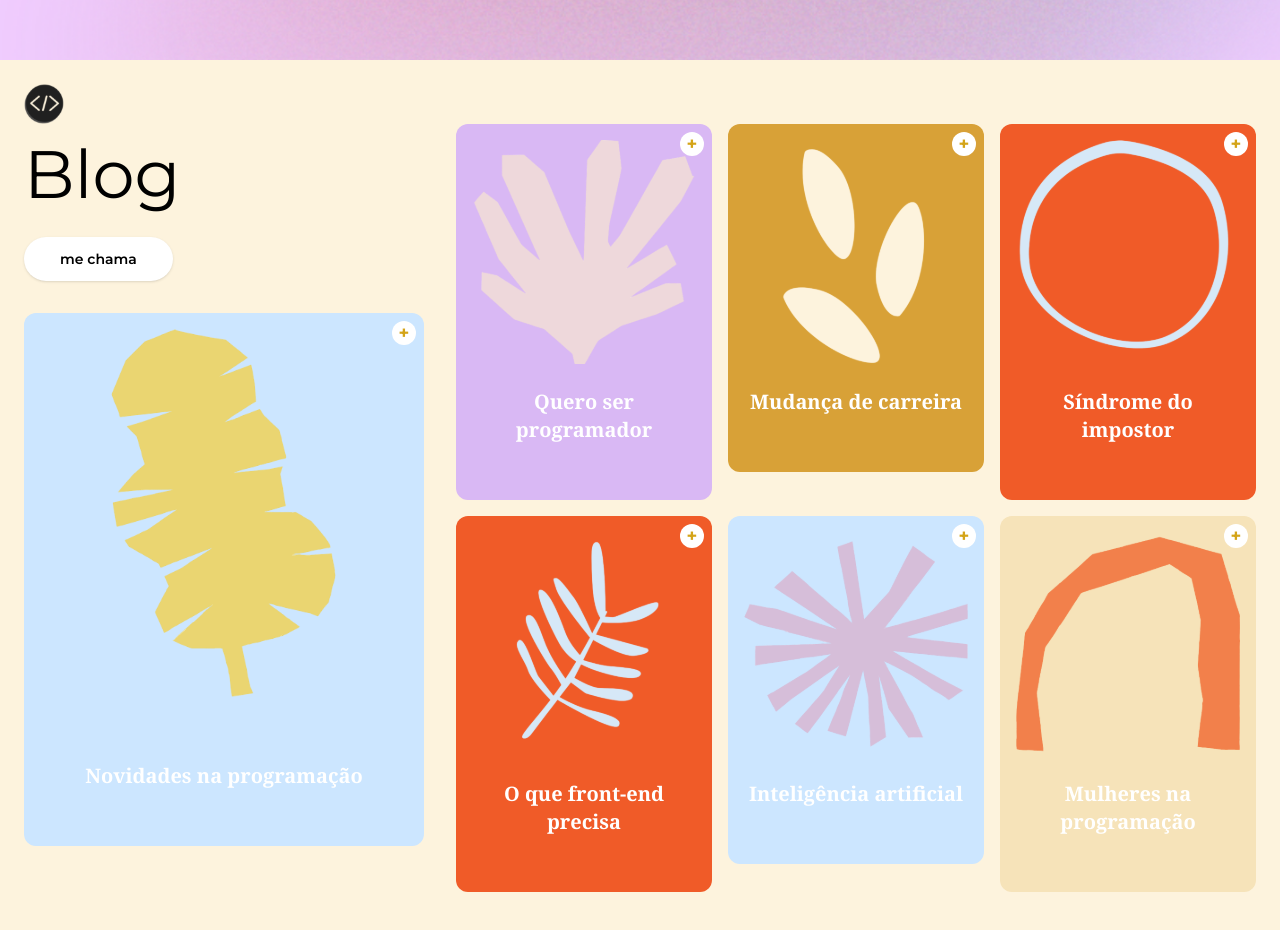
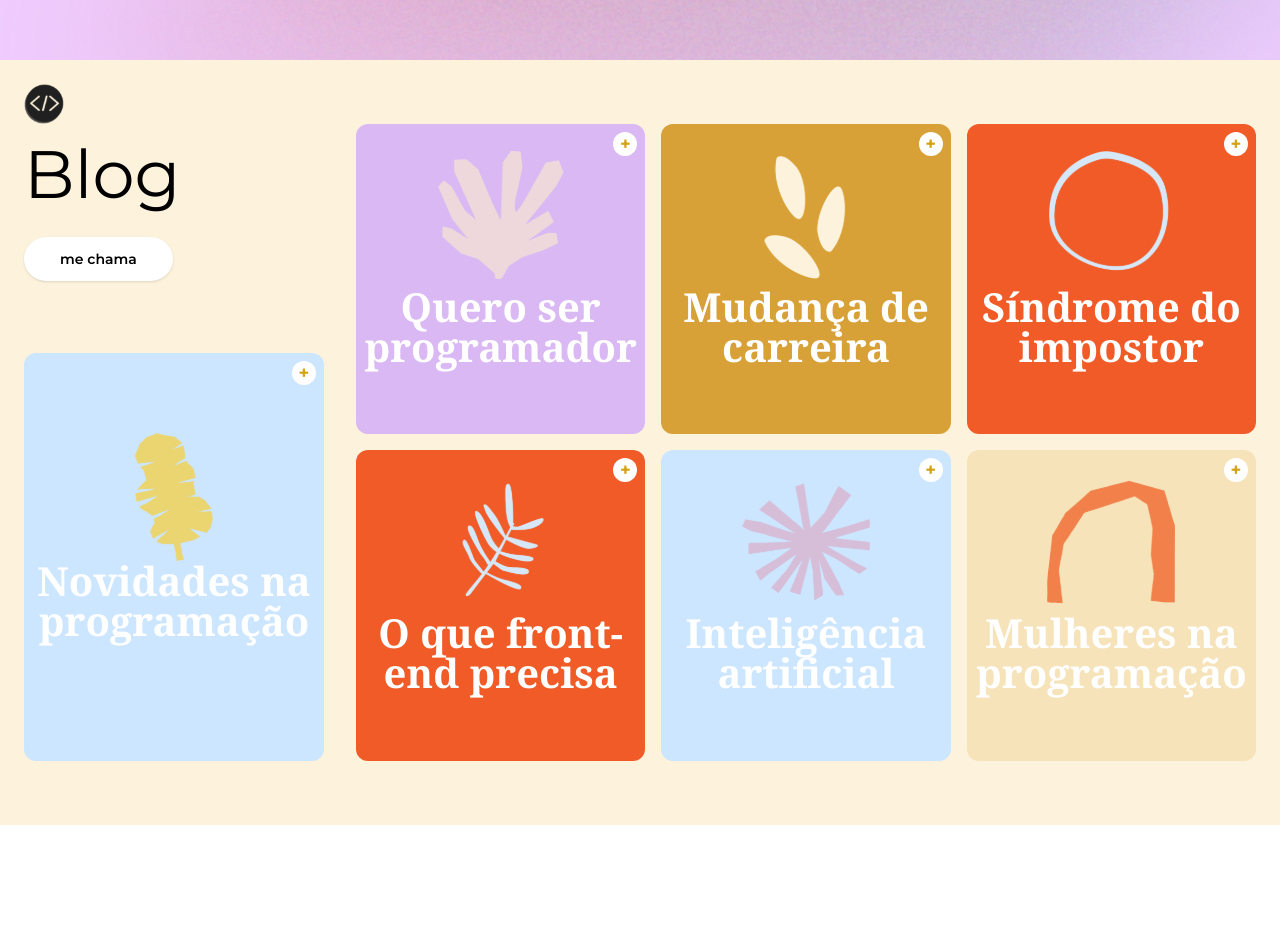
Before and after one commit to juliabacchi1/juliadev, a React (Vite) app: page / in a window 1280 px wide. Shown: the part 5540-6470 px from the top of the page. After the commit the page ends 6365 px from the top, so only its background shows below. Built offline with nearby package versions, Linux system fonts and the light colour scheme; a web font is replaced by a local one.

Commit message:
Ajuste de layout no Blog.jsx

```diff
--- a/src/sections/Blog.jsx
+++ b/src/sections/Blog.jsx
@@ -32,7 +32,7 @@ export default function Blog() {
       <div className="max-w-7xl mx-auto">
         <div className="flex flex-wrap lg:flex-nowrap gap-8">
           {/* Coluna Esquerda */}
-          <div className="w-full lg:w-1/3 flex flex-col gap-8">
+          <div className="w-full lg:w-1/4 flex flex-col gap-8">
             {/* Título e botão */}
             <div className="flex flex-col items-start">
               <h2 className="text-[67px]">Blog</h2>
@@ -49,7 +49,7 @@ export default function Blog() {
               .map((card, index) => (
                 <div
                   key={index}
-                  className={`rounded-xl ${card.color} aspect-[3/4] p-4 relative flex flex-col justify-between`}
+                  className={`rounded-xl ${card.color} mt-10 py-20 relative flex flex-col justify-evenly`}
                 >
                   <div className="absolute top-2 right-2 w-6 h-6 bg-white rounded-full flex items-center justify-center text-lg font-bold text-[#D4A418]">
                     +
@@ -57,9 +57,9 @@ export default function Blog() {
                   <img
                     src={card.icon}
                     alt={card.title}
-                    className="w-full h-30 mb-6"
+                    className="w-32 h-auto mx-auto"
                   />
-                  <div className="text-center text-[40px] font-serif text-xl mb-10 font-bold text-white">
+                  <div className="text-center text-[40px] leading-none font-serif mb-10 font-bold text-white">
                     {card.title}
                   </div>
                 </div>
@@ -67,13 +67,13 @@ export default function Blog() {
           </div>
 
           {/* Coluna Direita */}
-          <div className="w-full lg:w-2/3 grid grid-cols-1 sm:grid-cols-2 lg:grid-cols-3 gap-4">
+          <div className="w-full lg:w-3/4 grid grid-cols-1 sm:grid-cols-2 lg:grid-cols-3 gap-4">
             {cards
               .filter((card) => card.title !== "Novidades na programação")
               .map((card, index) => (
                 <div
                   key={index}
-                  className={`rounded-xl ${card.color} aspect-[3/4] p-4 relative flex flex-col justify-between`}
+                  className={`rounded-xl ${card.color} py-5 relative flex flex-col justify-evenly`}
                 >
                   <div className="absolute top-2 right-2 w-6 h-6 bg-white rounded-full flex items-center justify-center text-lg font-bold text-[#D4A418]">
                     +
@@ -81,9 +81,9 @@ export default function Blog() {
                   <img
                     src={card.icon}
                     alt={card.title}
-                    className="w-full h-30 mb-6"
+                    className="w-32 h-auto mx-auto"
                   />
-                  <div className="text-center text-[40px] font-serif text-xl mb-10 font-bold text-white">
+                  <div className="text-center text-[40px] leading-none font-serif mb-10 font-bold text-white">
                     {card.title}
                   </div>
                 </div>
```
